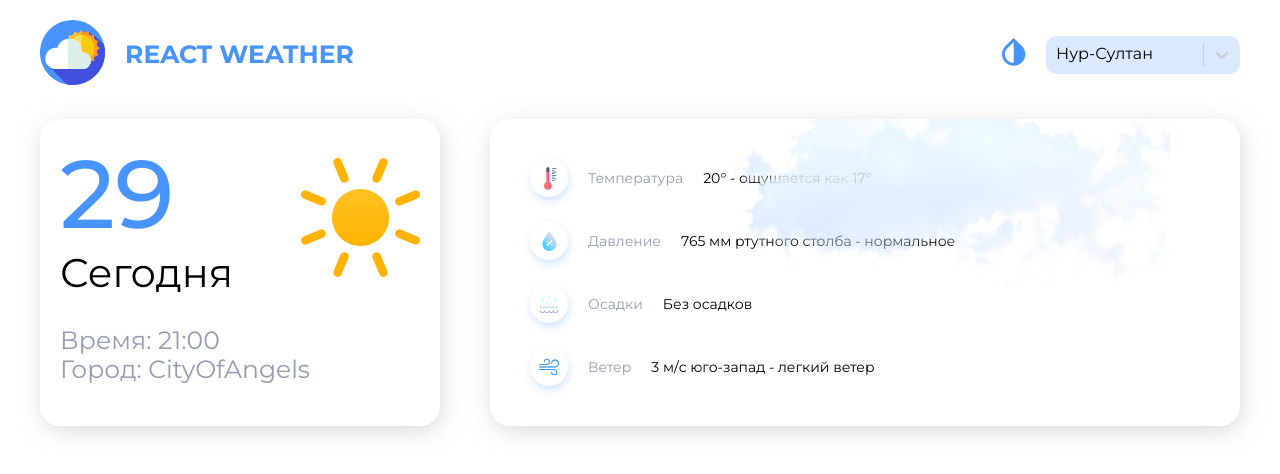
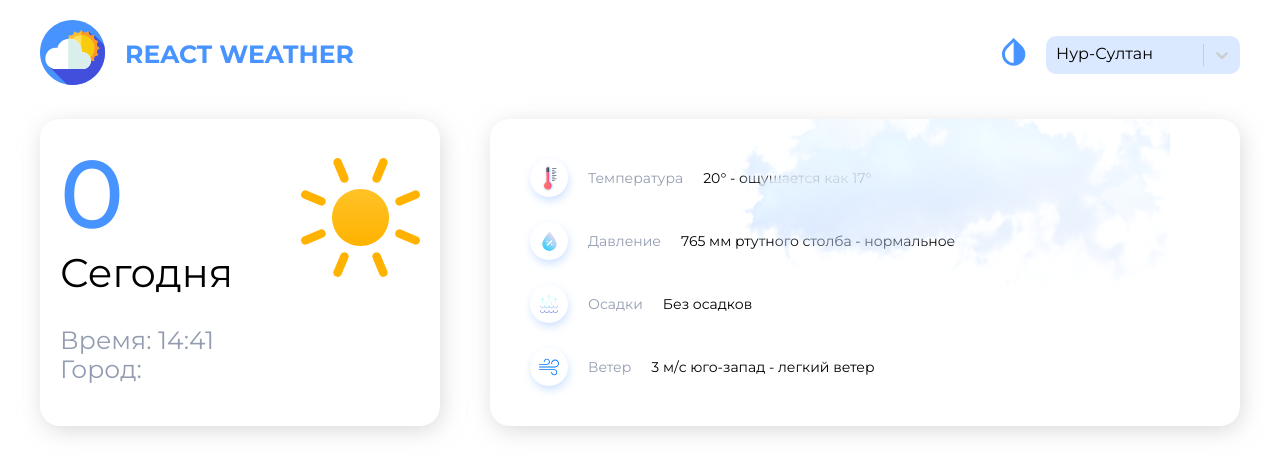
Before and after one commit to R3laxation/Weather-Forecast, a React (Create React App) app: page / in a window 1280 px wide. Shown: the top 474 px of the page. Built offline with nearby package versions, Linux system fonts and the light colour scheme; no server answers.

Commit message:
changed ThisDay component

```diff
--- a/src/pages/home/components/thisDay/ThisDay.tsx
+++ b/src/pages/home/components/thisDay/ThisDay.tsx
@@ -5,26 +5,34 @@ import { WeatherType } from '../../../../store/types/types';
 
 import s from './ThisDay.module.scss';
 
-export const ThisDay = ({ weather }: ThisDayPropsType) => (
+export const ThisDay = ({ weather, name }: Props) => {
+  const date = new Date();
+  const hours = date.getHours();
+  const minutes = date.getMinutes();
+  return (
     <div className={s.thisDay}>
       <div className={s.topBlock}>
         <div className={s.topBlockWrapper}>
-        <div className={s.currentTemp}>29</div>
+          <div className={s.currentTemp}>{Math.floor(weather.main.temp)}</div>
           <div className={s.currentDay}>Сегодня</div>
         </div>
         <GlobalSvgSelector id="sun" />
       </div>
       <div className={s.bottomBlock}>
         <div className={s.currentTime}>
-        Время: <span>21:00</span>{' '}
+          Время:{' '}
+          <span>
+            {hours}:{minutes}
+          </span>{' '}
         </div>
         <div className={s.currentCity}>
-        Город: <span>CityOfAngels</span>{' '}
+          Город: <span>{name}</span>{' '}
         </div>
       </div>
     </div>
   );
-
-type ThisDayPropsType = {
+};
+type Props = {
   weather: WeatherType;
+  name: string;
 };
```
Lines whose indentation alone changed are shown as unchanged.
